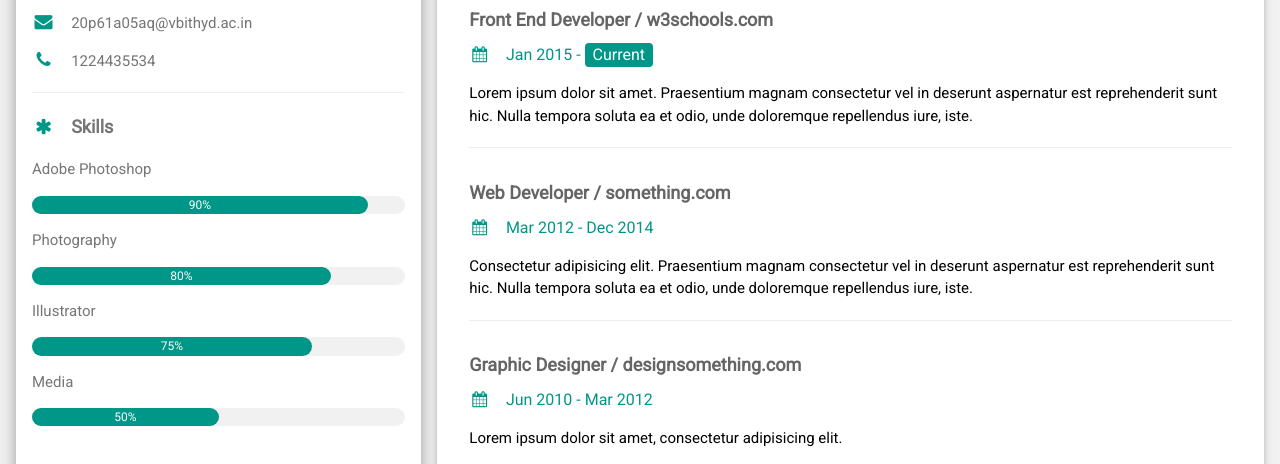
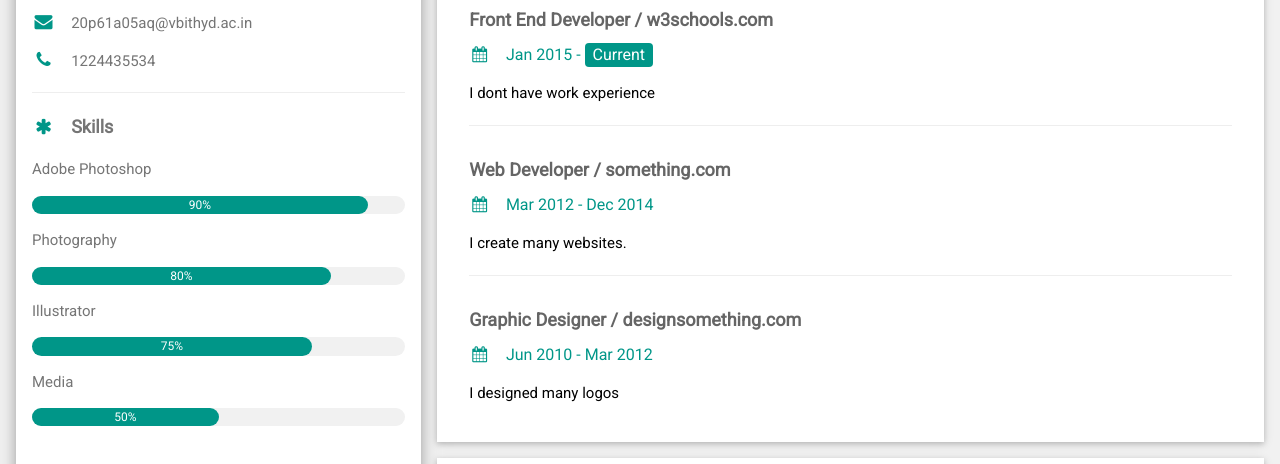
Before and after one commit to Thwikven/Thwikven.github.io, a plain HTML site: page index.html in a window 1280 px wide. Shown: the part 117-581 px from the top of the page. Drawn offline with nearby package versions, Linux system fonts and the light colour scheme.

Commit message:
Update index.html

```diff
--- a/index.html
+++ b/index.html
@@ -83,19 +83,19 @@ html,body,h1,h2,h3,h4,h5,h6 {font-family: "Roboto", sans-serif}
         <div class="w3-container">
           <h5 class="w3-opacity"><b>Front End Developer / w3schools.com</b></h5>
           <h6 class="w3-text-teal"><i class="fa fa-calendar fa-fw w3-margin-right"></i>Jan 2015 - <span class="w3-tag w3-teal w3-round">Current</span></h6>
-          <p>Lorem ipsum dolor sit amet. Praesentium magnam consectetur vel in deserunt aspernatur est reprehenderit sunt hic. Nulla tempora soluta ea et odio, unde doloremque repellendus iure, iste.</p>
+          <p>I dont have work experience</p>
           <hr>
         </div>
         <div class="w3-container">
           <h5 class="w3-opacity"><b>Web Developer / something.com</b></h5>
           <h6 class="w3-text-teal"><i class="fa fa-calendar fa-fw w3-margin-right"></i>Mar 2012 - Dec 2014</h6>
-          <p>Consectetur adipisicing elit. Praesentium magnam consectetur vel in deserunt aspernatur est reprehenderit sunt hic. Nulla tempora soluta ea et odio, unde doloremque repellendus iure, iste.</p>
+          <p>I create many websites.</p>
           <hr>
         </div>
         <div class="w3-container">
           <h5 class="w3-opacity"><b>Graphic Designer / designsomething.com</b></h5>
           <h6 class="w3-text-teal"><i class="fa fa-calendar fa-fw w3-margin-right"></i>Jun 2010 - Mar 2012</h6>
-          <p>Lorem ipsum dolor sit amet, consectetur adipisicing elit. </p><br>
+          <p>I designed many logos </p><br>
         </div>
       </div>
 
```
